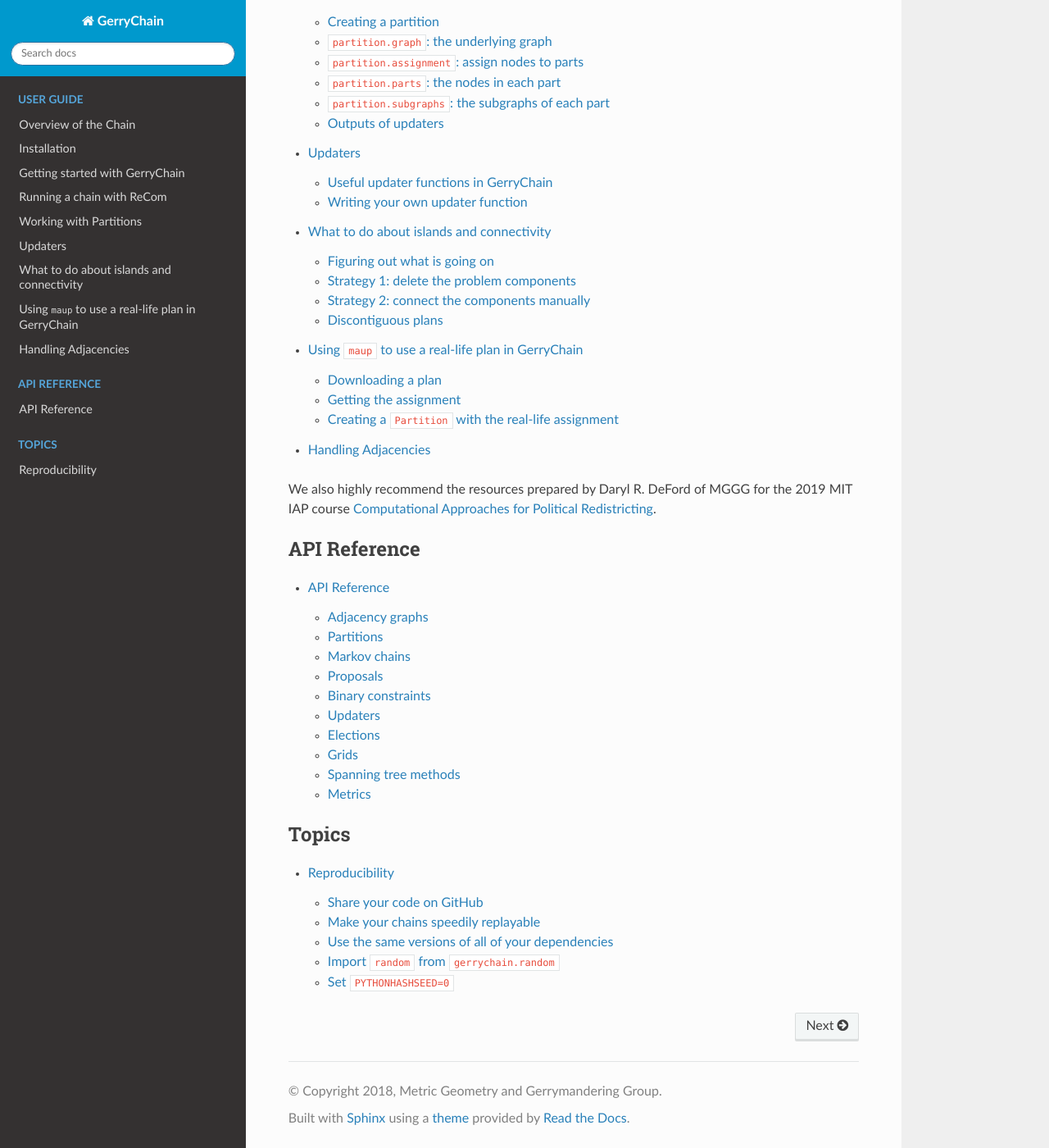
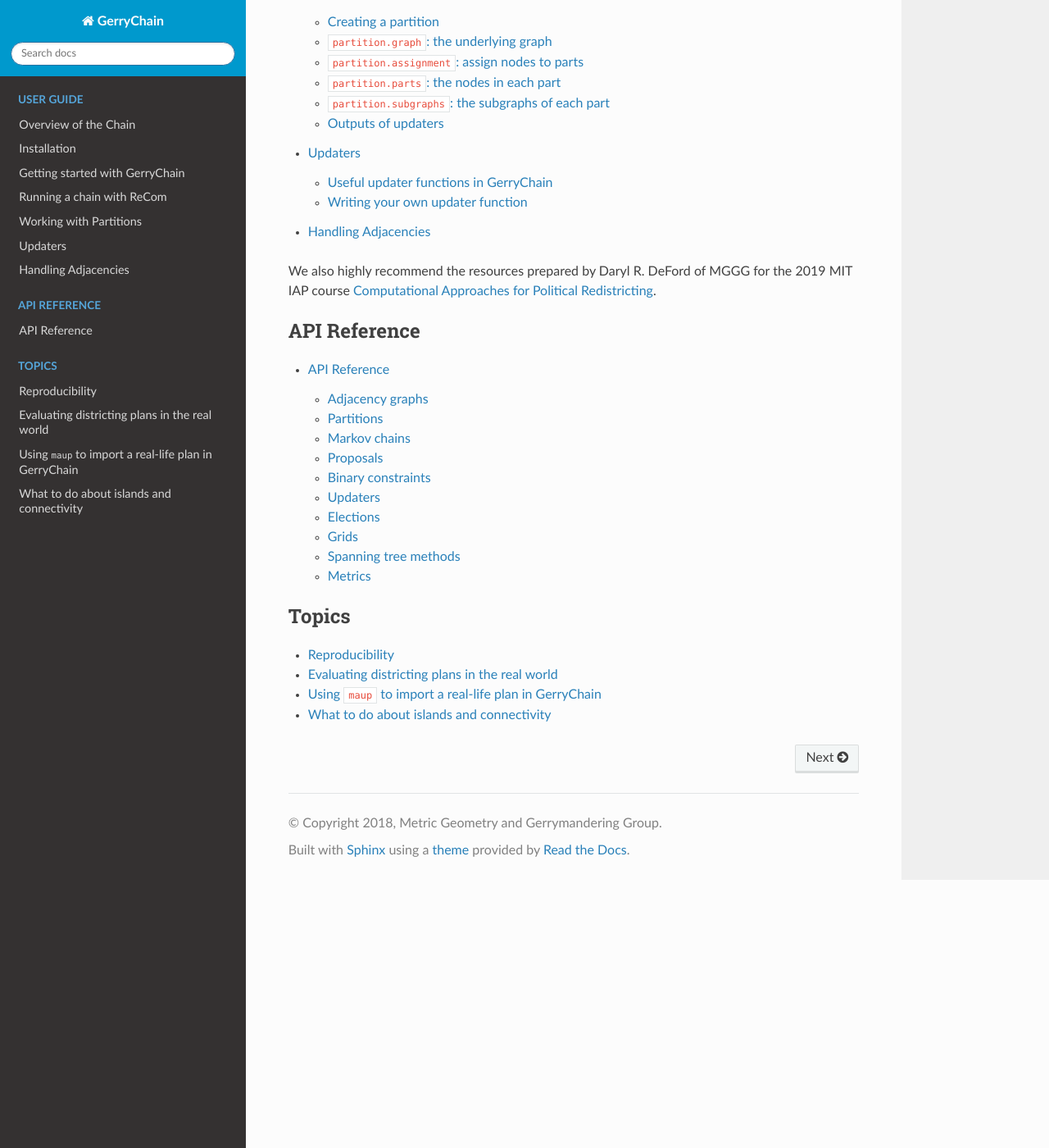
Before and after one commit to mggg/GerryChain, a Sphinx documentation site: the page built from docs/index.rst, in a window 1280 px wide and 1400 px high, scrolled down 1779 px. Shown: the whole window at 82% size. Built offline with Sphinx 7.4.7 and the Read the Docs theme 2.0.0, drawn with Linux system fonts in a browser that asks for light colours; part of the change alters nothing that is shown.

```diff
--- a/docs/index.rst
+++ b/docs/index.rst
@@ -52,8 +52,6 @@ repository, where `bug reports and feature requests`_, as well as
     user/recom
     user/partitions
     user/updaters
-    user/islands
-    user/real-life-plans
     user/adjacency
 
 We also highly recommend the resources prepared by Daryl R. DeFord of
@@ -72,6 +70,9 @@ MGGG for the 2019 MIT IAP course `Computational Approaches for Political Redistr
 
 .. toctree::
     :caption: Topics
-    :glob:
+    :maxdepth: 1
 
-    topics/*
+    topics/reproducibility
+    topics/tools
+    topics/realworldplans
+    topics/whatislands
--- a/docs/user/real-life-plans.md
+++ b/docs/topics/realworldplans.md
@@ -1,4 +1,4 @@
-# Using `maup` to use a real-life plan in GerryChain
+# Using `maup` to import a real-life plan in GerryChain
 
 To generate an ensemble of districting plans using GerryChain, we need a
 starting point for our Markov chain. GerryChain gives you functions like
--- /dev/null
+++ b/docs/topics/tools.rst
@@ -0,0 +1,32 @@
+==============================================
+Evaluating districting plans in the real world
+==============================================
+
+GerryChain is used to analyze redistricting plans in the real world. For example, it's been used in states ranging from Pennsylvania to North Carolina to Wisconsin for to defend civil rights. So, `MGGG`_ has developed a toolkit of functions for use to analyze a redistricting plan. Here, we will describe these tools and how they are used to analyze real-world districting plans.
+
+
+evaltools
+---------
+`evaltools`_ is a toolkit that contains:
+- a suite of plan scoring metrics (like efficiency gap and reock scores) for use in comparing plans
+- a suite of data grabbing/manipulating tools, with an emphasis on interacting with Census data
+- super-easy and beautiful visualization functions to make pretty graphs and intuitive displays of data
+- miscellaneous things we find useful
+
+It also has fairly good documentation, which you can read here: https://mggg.github.io/evaltools/
+
+PyEI
+----
+`PyEI`_ is a ecological inference package in Python that is intended for racial polarized voting analysis. This analysis is required for Voting Rights Act challenges of gerrymandered redistricting maps. As such, `PyEI`_ is essential to `MGGG`_'s work.
+
+
+Other tools
+-----------
+There are also other tools maintained by `MGGG`_, including `maup`_ and `pcompress`_, which we have described in other parts of the documentation. These tools are also extremely useful.
+
+
+.. _`MGGG`: https://mggg.org
+.. _`evaltools`: https://github.com/mggg/evaltools
+.. _`PyEI`: https://github.com/mggg/ecological-inference
+.. _`maup`: https://github.com/mggg/maup
+.. _`pcompress`: https://github.com/mggg/pcompress
```
Also changed, not shown: docs/topics/output_22_0.png (renamed from docs/user/output_22_0.png), docs/topics/output_23_0.png (renamed from docs/user/output_23_0.png), docs/topics/output_30_0.png (renamed from docs/user/output_30_0.png), docs/topics/whatislands.md (renamed from docs/user/islands.md).
